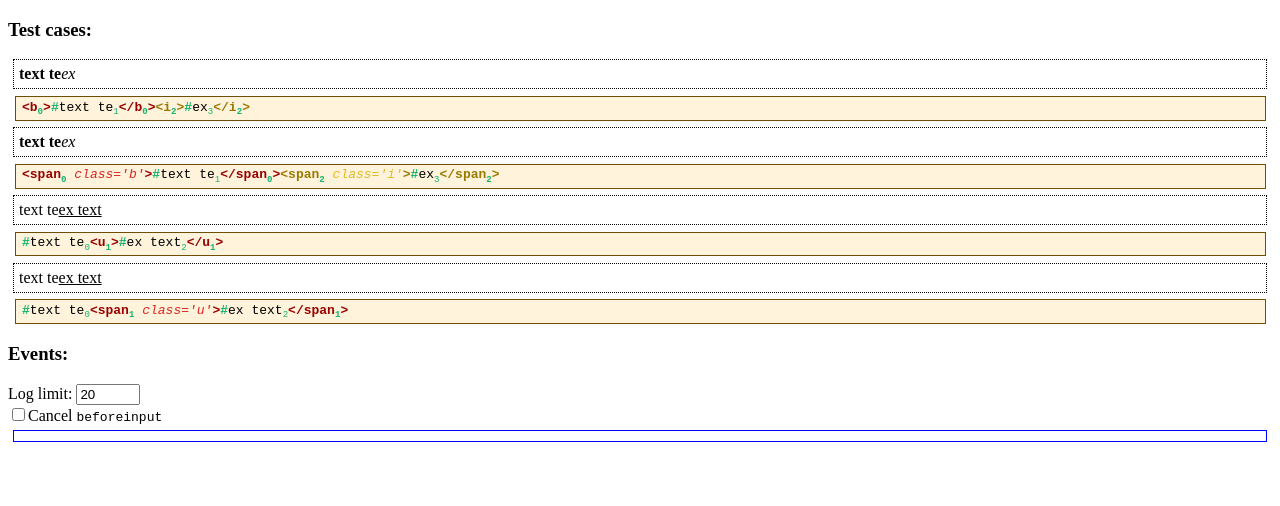
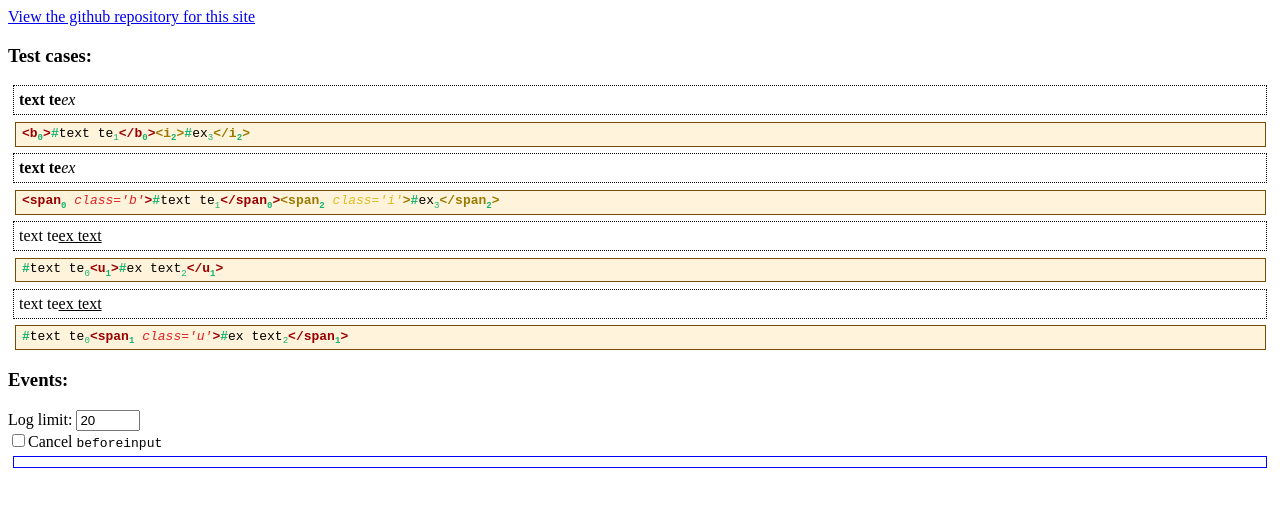
Before and after one commit to johanneswilm/Input-Events-Tester, a plain HTML site: page index.html in a window 1280 px wide. Drawn offline with Linux system fonts and the light colour scheme.

Commit message:
Update index.html

```diff
--- a/index.html
+++ b/index.html
@@ -7,6 +7,7 @@
 		<title>Input Events Tester</title>
 	</head>
 	<body>
+		<a href="https://github.com/Azmisov/Input-Events-Tester">View the github repository for this site</a>
 
 		<h3>Test cases:</h3>
 		<div contenteditable=true>
```
